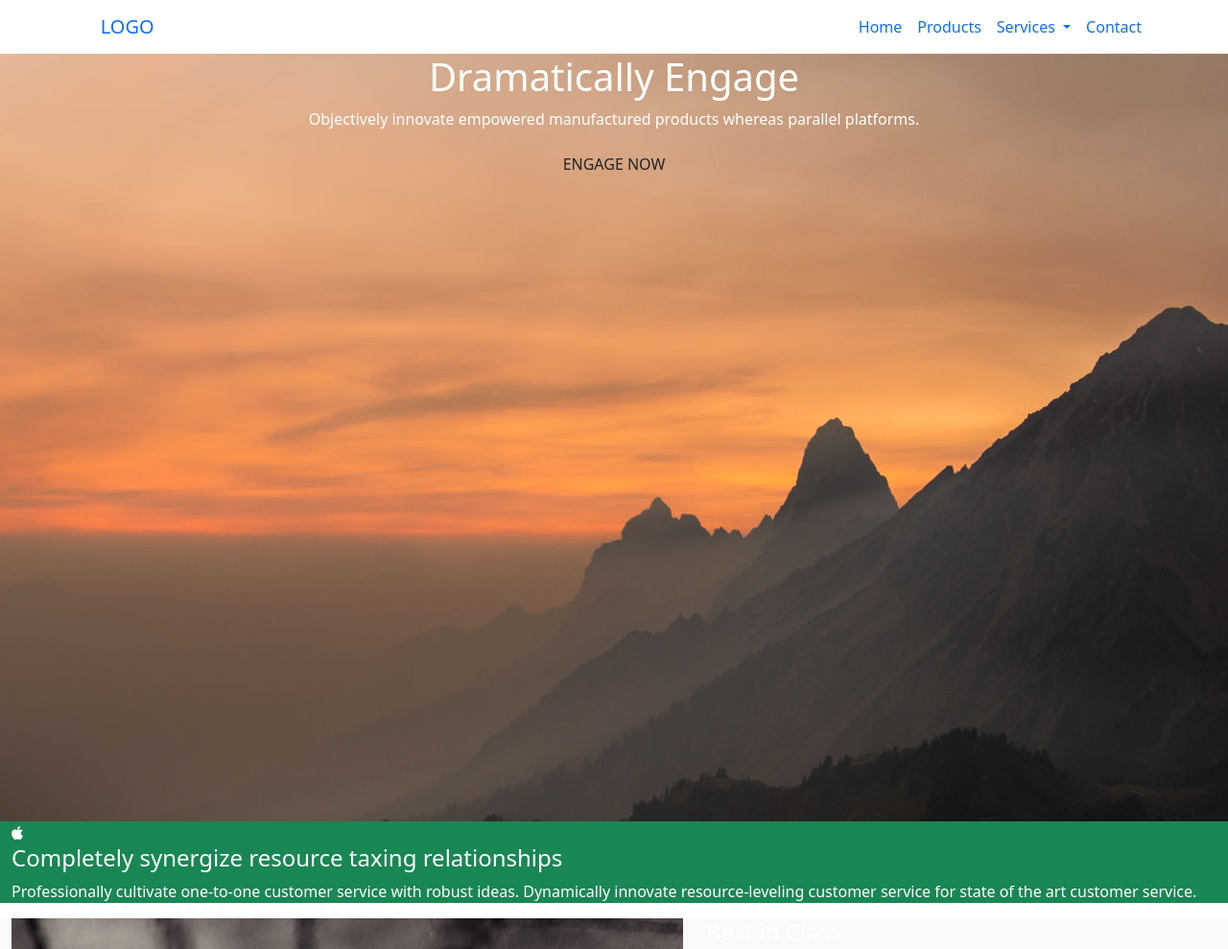
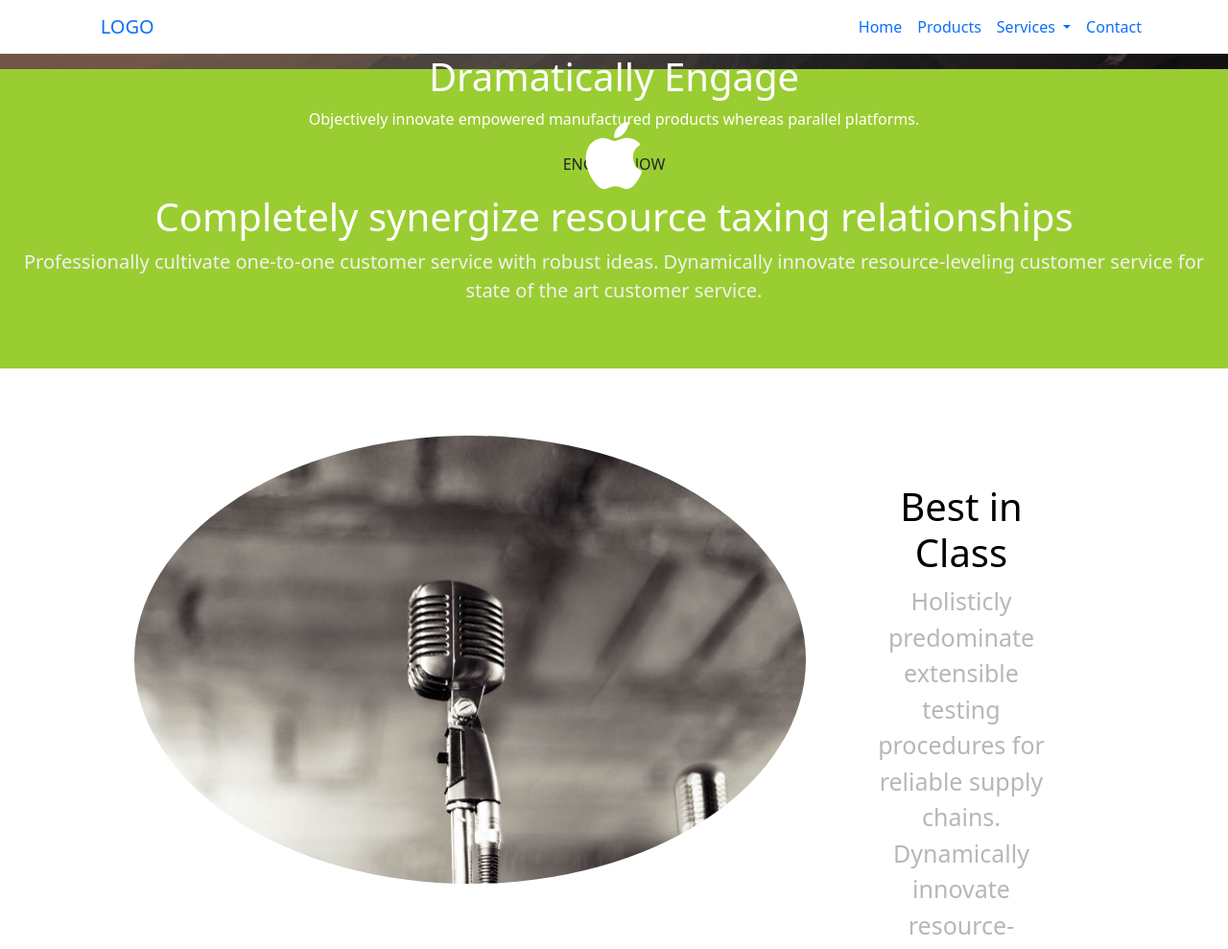
Before and after one commit to flores-luis/M2_Project2, a plain HTML site: page index.html in a window 1280 px wide. Shown: the top 989 px of the page at 96% size. Drawn offline with nearby package versions, Linux system fonts and the light colour scheme.

Commit message:
2 sections completed w/ main section's image issue

```diff
--- a/index.html
+++ b/index.html
@@ -58,42 +58,38 @@
         </div>
     </nav>
     <!-- First/Front area with main image -->
-    <div id="mainArea" class="container-fluid">
+    <div id="mainArea" class="header">
       <div id="mainAreaContent" class="container">
         <H1>Dramatically Engage</H1>
         <p>Objectively innovate empowered manufactured products whereas parallel platforms.</p>
         <button type="button" class="btn rounded-pill">ENGAGE NOW</button>
       </div>
     </div>
-    <div class="container-fluid bg-success">
-      <!--
-
-          ICON DOES NOT WORK...
-
-      -->
-      <i class="fa fa-apple" aria-hidden="true"></i>
+    <div id="section2" class="container-fluid">
+      <i class="fa fa-apple fa-5x" aria-hidden="true"></i>
       <h4>Completely synergize resource taxing relationships</h4>
       <p>Professionally cultivate one-to-one customer service with robust ideas.
         Dynamically innovate resource-leveling customer service for state of the art customer service.
       </p>
     </div>
-    <div class="container-fluid bg-light">
+    <div id="section3" class="container">
       <div class="row">
         <div class="col" >
-          <img src="images/microphone.jpeg" alt="microphoneImage">
+          <img id="mic" src="images/microphone.jpeg" alt="microphoneImage">
         </div>
-        <div class="col" >
-          <h4>Best in Class</h4>
+        <div id="section3text" class="col" >
+          <h2>Best in Class</h2>
           <p>Holisticly predominate extensible testing procedures for reliable supply chains.
             Dynamically innovate resource-leveling customer service for state of the art customer service.
           </p>
           <button type="button" class="btn btn-success btn-lg rounded-pill">CLASSIFY IT</button>
         </div>
       </div>
+    </div>
       <div class="container-fluid bg-dark">
         <div class="row">
           <div class="col" >
-            <h4>Superior Quality</h4>
+            <h2>Superior Quality</h2>
             <p>Holisticly predominate extensible testing procedures for reliable supply chains.
               Dynamically innovate resource-leveling customer service for state of the art customer service.
             </p>
--- a/styles.css
+++ b/styles.css
@@ -6,14 +6,59 @@
     color: rgb(255, 255, 255);
 }
 
-#mainArea {
+.header {
     background-image: url("images/wallpaper.jpeg");
-    height: 100vh;
-    width: 100%;
+    background-position: center;
+    height: 2vh;
+    max-width: 100%;
 }
 
 #mainAreaContent {
     text-align: center;
-    display: block;
-    align-items: center;
 }
+
+#section2 {
+    text-align: center;
+    background-color: #9acd32;
+    padding-top: 50px;
+    padding-bottom: 50px;
+}
+#section2 > h4 {
+    font-size: 40px;
+}
+
+#section2 > p {
+    font-size: 20px;
+    color: rgb(241, 241, 241);
+}
+
+#section3 {
+    padding: 70px 70px;
+    background-color: rgb(255, 255, 255);
+}
+#section3 > .row {
+    text-align: center;
+}
+
+#mic {
+    border-radius: 75%;
+}
+
+#section3text {
+    padding: 50px 50px;
+}
+
+#section3text > h2 {
+    color: rgb(0, 0, 0);
+    font-size: 40px;
+}
+
+#section3text > p {
+    font-size: 25px;
+    color: rgb(184, 183, 183);
+}
+
+#section3text > button {
+    background-color: #9acd32;
+    border: none;
+}
```
